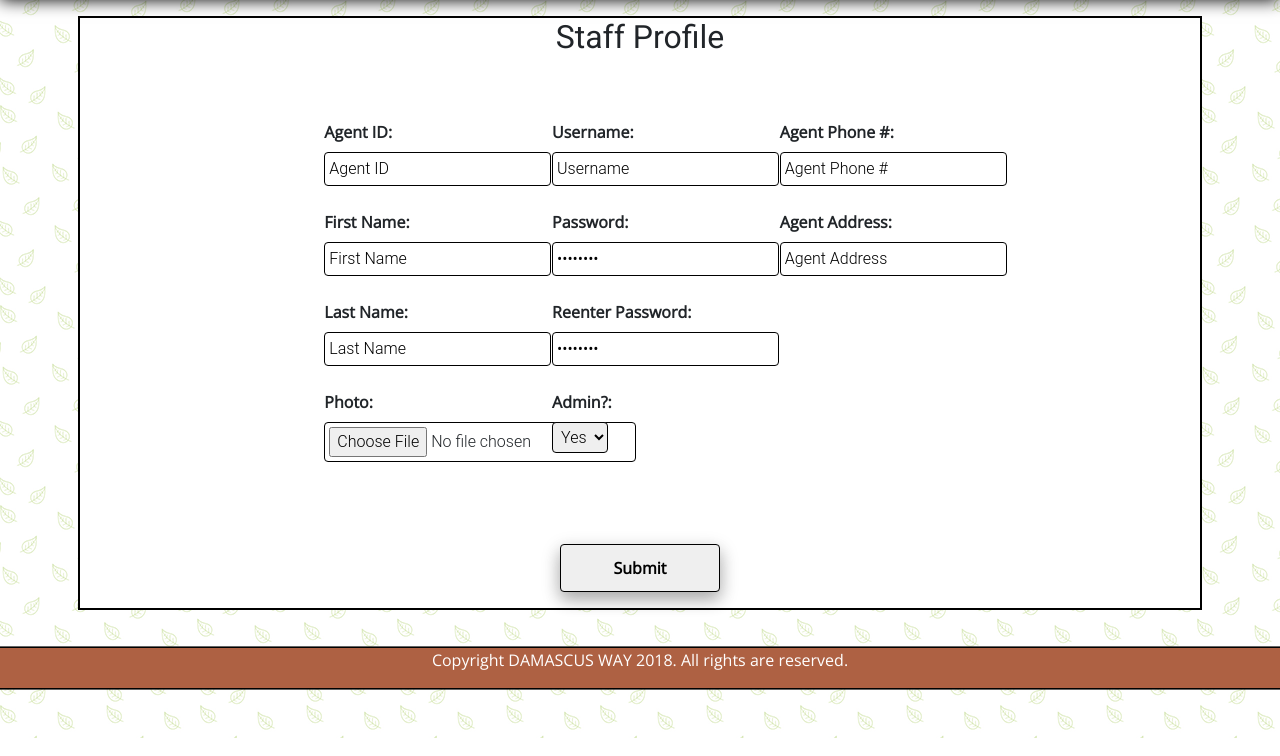
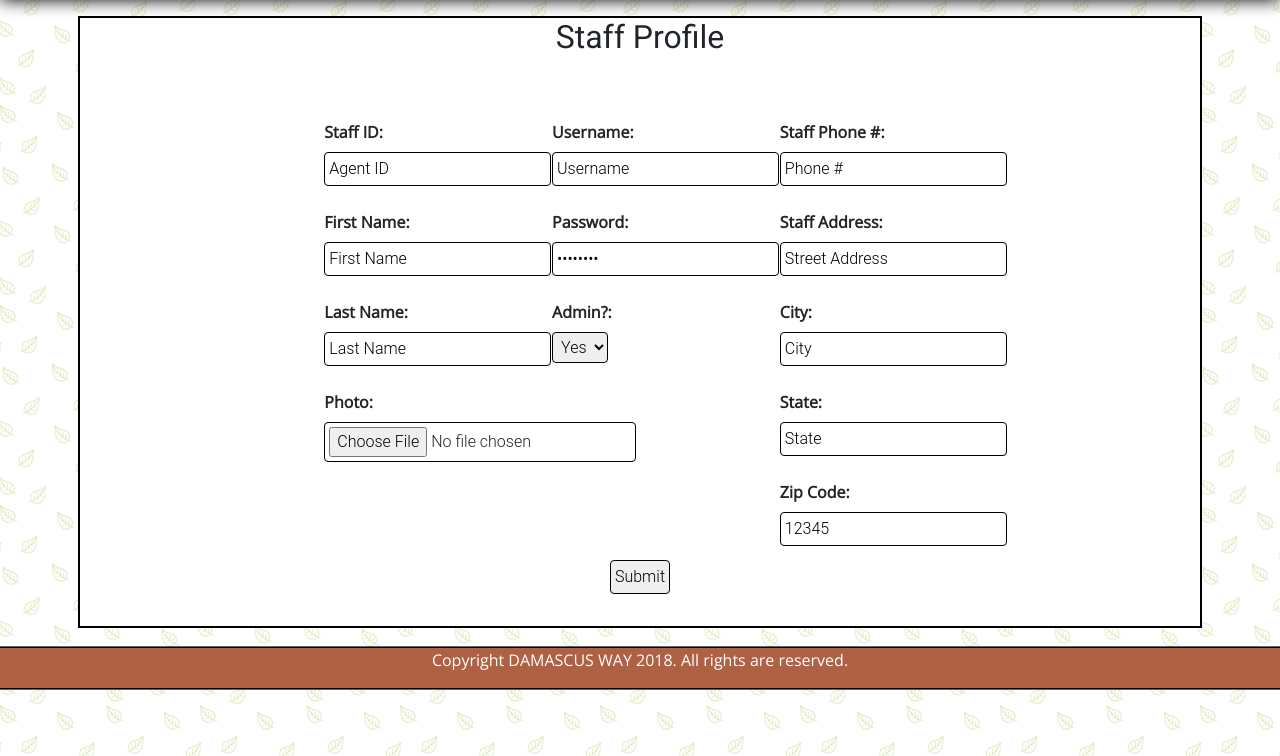
Before and after one commit to thaoc/Web-App, a PHP site: page /pages/damascusBaseStaff.php in a window 1280 px wide. Shown: the part 112-868 px from the top of the page. Run offline with PHP 8.4, Linux system fonts and the light colour scheme.

Commit message:
Add insertStaff.php
Connects staff to db allowing user to add new staff members

```diff
--- a/pages/damascusBaseStaff.php
+++ b/pages/damascusBaseStaff.php
@@ -7,18 +7,17 @@
 <body>
 
 <?php include "../lib/menu.php" ?>
-
-<form>
+<form action="insertStaff.php" method="post">
 <div class="wrapper">
 <div class="resident">
 	<h2>Staff Profile</h2>
 </div>
 <div class="column">
-	<label>Agent ID:<span class="req"></span></label></br>
-	<input type="text" name="agentID" id="staffInput" value="Agent ID"/></br></br>
+	<label>Staff ID:<span class="req"></span></label></br>
+	<input type="text" name="staffID" id="staffInput" value="Agent ID"/></br></br>
 
 	<label>First Name:<span class="req"></span></label></br>
-	<input type="text" name="astaffFirstName" id="staffInput" value="First Name"/></br></br>
+	<input type="text" name="staffFirstName" id="staffInput" value="First Name"/></br></br>
 
 	<label>Last Name:<span class="req"></span></label></br>
 	<input type="text" name="staffLastName" id="staffInput" value="Last Name"/></br></br>
@@ -36,9 +35,6 @@
 	<label>Password:<span class="req"></span></label></br>
 	<input type="password" name="staffPassward" id="staffInput" value="Password"/></br></br>
 
-	<label>Reenter Password:<span class="req"></span></label></br>
-	<input type="password" name="staffPassward" id="staffInput" value="Password"/></br></br>
-
 	<label>Admin?:<span class="req"></span></label></br>
 		<select name="staffAdmin"id="staffInput">
 			<option value="yes">Yes</option>
@@ -49,15 +45,24 @@
 
 <div class="column">
 
-	<label>Agent Phone #:<span class="req"></span></label></br>
-	<input type="tel" name="staffPhoneNumber" id="staffInput" value="Agent Phone #"/></br></br>
+	<label>Staff Phone #:<span class="req"></span></label></br>
+	<input type="tel" name="staffPhoneNumber" id="staffInput" value="Phone #"/></br></br>
 
-	<label>Agent Address:<span class="req"></span></label></br>
-	<input type="text" name="staffAddress" id="staffInput" value="Agent Address"/></br></br>
+	<label>Staff Address:<span class="req"></span></label></br>
+	<input type="text" name="staffAddress" id="staffInput" value="Street Address"/></br></br>
+
+	<label>City:<span class="req"></span></label></br>
+	<input type="text" name="staffCity" id="staffInput" value="City"/></br></br>
+
+	<label>State:<span class="req"></span></label></br>
+	<input type="text" name="staffState" id="staffInput" value="State"/></br></br>
+
+	<label>Zip Code:<span class="req"></span></label></br>
+	<input type="number" name="staffZip" id="staffInput" value="12345"/></br></br>
 
 </div>
 <div class="submit">
-	<input type="submit" value="Submit" class="button">
+	<input type="submit" name = "submit" value="Submit" class="submit">
 </div>
 </form>
 
```
Also changed, not shown: pages/insertStaff.php (added, +38 -0 lines).
